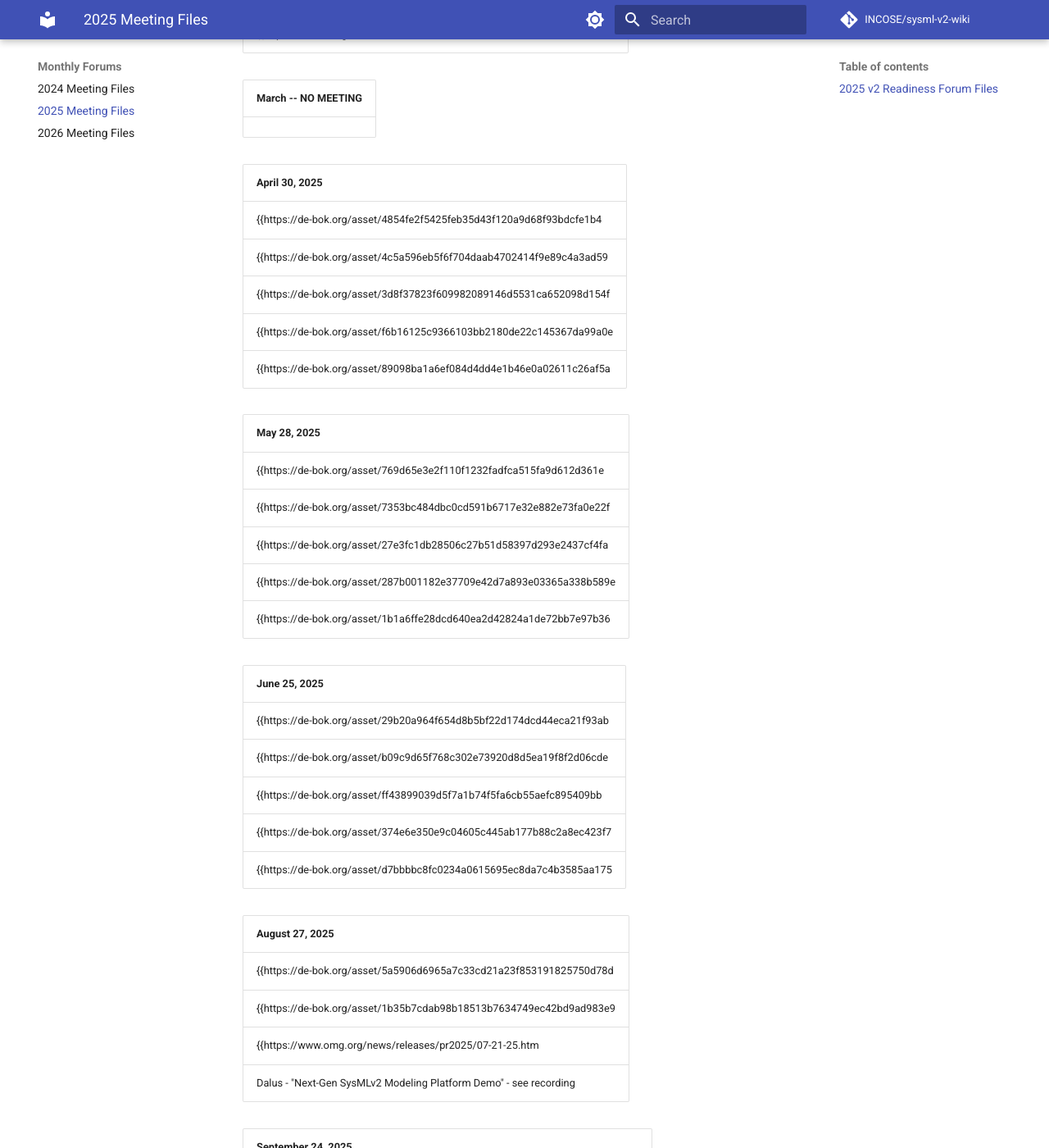
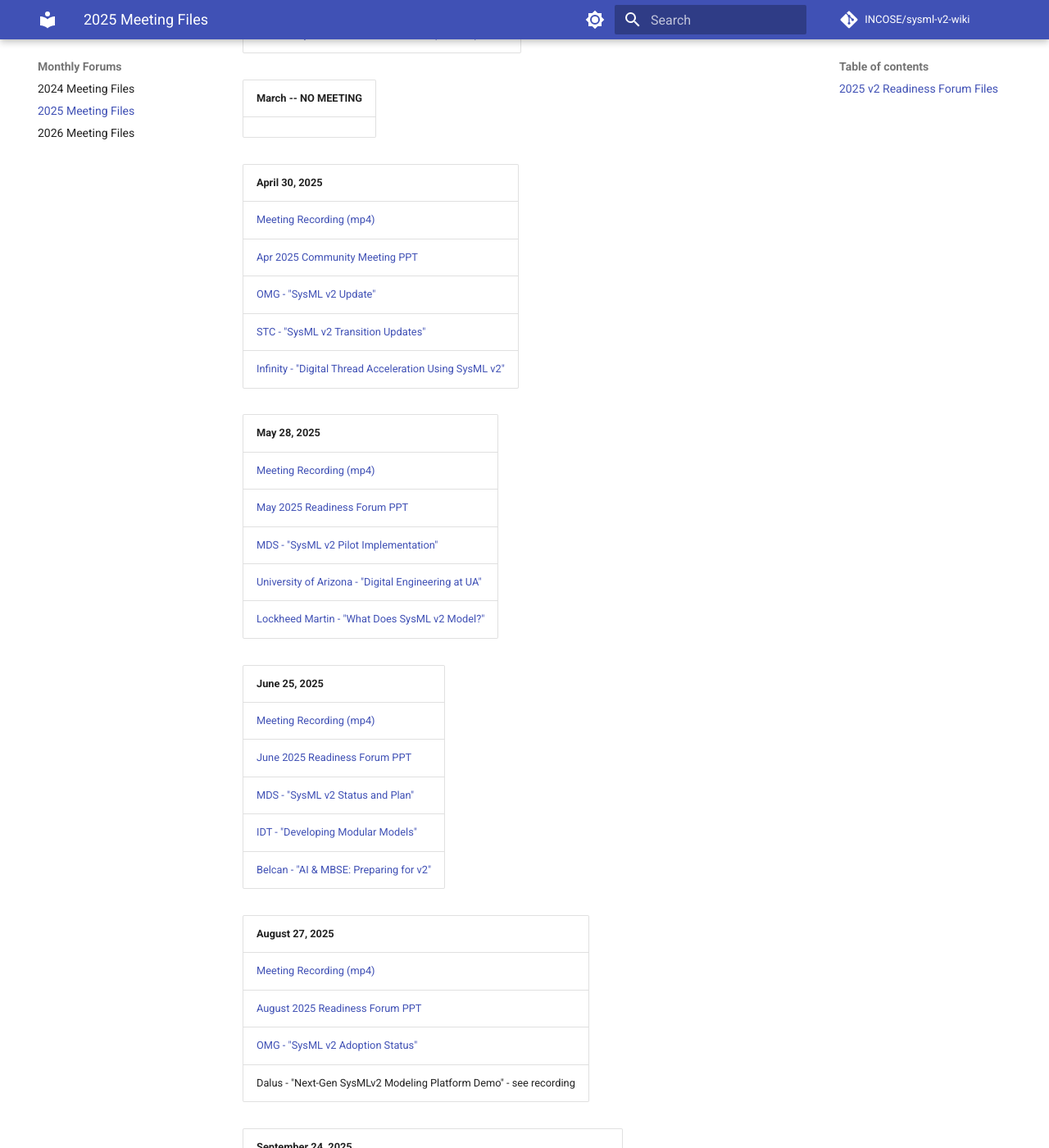
Before and after one commit to INCOSE/sysml-v2-wiki, an MkDocs documentation site: the page built from docs/meetings/2025.md, in a window 1280 px wide and 1400 px high, scrolled down 809 px. Shown: the whole window at 82% size. Built offline with MkDocs 1.6.1 and Material for MkDocs 9.7.7, drawn with Linux system fonts in a browser that asks for light colours; comment, search, counter and statistics services are not loaded; some of the changed text lies outside the part shown.

Commit message:
Fix {{url|text}} links splitting incorrectly in table cells
The pipe inside {{...}} media syntax was being treated as a cell
separator before media conversion ran. Extended the cell splitter
to protect | inside {{ }} the same way it already did for [[ ]].

Co-Authored-By: Claude Sonnet 4.6 <noreply@anthropic.com>

```diff
--- a/docs/meetings/2025.md
+++ b/docs/meetings/2025.md
@@ -12,18 +12,18 @@
 
 | **January 22, 2025** |
 | --- |
-| {{https://de-bok.org/asset/cfba2e859ac8fa28d9ace65055fddccbbafd91c4 | Meeting Recording (mp4)}} |
-| {{https://de-bok.org/asset/fdb3fb1c1126f11b528735dd4df79444660987e6 | Jan 2025 Community Meeting PPT}} |
-| {{https://de-bok.org/asset/8c3f4584bdc9f957d76624bd699ee9f53bc0bf6a | SSI - "SysML v1 & v2 Migration"}} |
-| {{https://de-bok.org/asset/4cf3e51714ab749ee3227c14656d88f69f980cf7 | Elevating Patterns - "SysML Model Management: Now & Then"}} |
+| [Meeting Recording (mp4)](https://de-bok.org/asset/cfba2e859ac8fa28d9ace65055fddccbbafd91c4) |
+| [Jan 2025 Community Meeting PPT](https://de-bok.org/asset/fdb3fb1c1126f11b528735dd4df79444660987e6) |
+| [SSI - "SysML v1 & v2 Migration"](https://de-bok.org/asset/8c3f4584bdc9f957d76624bd699ee9f53bc0bf6a) |
+| [Elevating Patterns - "SysML Model Management: Now & Then"](https://de-bok.org/asset/4cf3e51714ab749ee3227c14656d88f69f980cf7) |
 | SysGIT - "Introduction to SysGIT" (file unavailable) |
 
 
 | **February 26, 2025** |
 | --- |
-| {{https://de-bok.org/asset/484b52d84c7051135304a18aed47ee44407cec96 | Meeting Recording (mp4)}} |
-| {{https://de-bok.org/asset/db371188f681e55ec2596cb7dd901adf5e2a80e8 | Feb 2025 Community Meeting PPT}} |
-| {{https://de-bok.org/asset/c119812b52a3bb99b5857bffb3703d31b27e454e | IW 2025 SysML v2 Transition Workshop Retrospective}} |
+| [Meeting Recording (mp4)](https://de-bok.org/asset/484b52d84c7051135304a18aed47ee44407cec96) |
+| [Feb 2025 Community Meeting PPT](https://de-bok.org/asset/db371188f681e55ec2596cb7dd901adf5e2a80e8) |
+| [IW 2025 SysML v2 Transition Workshop Retrospective](https://de-bok.org/asset/c119812b52a3bb99b5857bffb3703d31b27e454e) |
 
 
 | **March -- NO MEETING** |
@@ -32,54 +32,54 @@
 
 | **April 30, 2025** |
 | --- |
-| {{https://de-bok.org/asset/4854fe2f5425feb35d43f120a9d68f93bdcfe1b4 | Meeting Recording (mp4)}} |
-| {{https://de-bok.org/asset/4c5a596eb5f6f704daab4702414f9e89c4a3ad59 | Apr 2025 Community Meeting PPT}} |
-| {{https://de-bok.org/asset/3d8f37823f609982089146d5531ca652098d154f | OMG - "SysML v2 Update"}} |
-| {{https://de-bok.org/asset/f6b16125c9366103bb2180de22c145367da99a0e | STC - "SysML v2 Transition Updates"}} |
-| {{https://de-bok.org/asset/89098ba1a6ef084d4dd4e1b46e0a02611c26af5a | Infinity - "Digital Thread Acceleration Using SysML v2"}} |
+| [Meeting Recording (mp4)](https://de-bok.org/asset/4854fe2f5425feb35d43f120a9d68f93bdcfe1b4) |
+| [Apr 2025 Community Meeting PPT](https://de-bok.org/asset/4c5a596eb5f6f704daab4702414f9e89c4a3ad59) |
+| [OMG - "SysML v2 Update"](https://de-bok.org/asset/3d8f37823f609982089146d5531ca652098d154f) |
+| [STC - "SysML v2 Transition Updates"](https://de-bok.org/asset/f6b16125c9366103bb2180de22c145367da99a0e) |
+| [Infinity - "Digital Thread Acceleration Using SysML v2"](https://de-bok.org/asset/89098ba1a6ef084d4dd4e1b46e0a02611c26af5a) |
 
 
 | **May 28, 2025** |
 | --- |
-| {{https://de-bok.org/asset/769d65e3e2f110f1232fadfca515fa9d612d361e | Meeting Recording (mp4)}} |
-| {{https://de-bok.org/asset/7353bc484dbc0cd591b6717e32e882e73fa0e22f | May 2025 Readiness Forum PPT}} |
-| {{https://de-bok.org/asset/27e3fc1db28506c27b51d58397d293e2437cf4fa | MDS - "SysML v2 Pilot Implementation"}} |
-| {{https://de-bok.org/asset/287b001182e37709e42d7a893e03365a338b589e | University of Arizona - "Digital Engineering at UA"}} |
-| {{https://de-bok.org/asset/1b1a6ffe28dcd640ea2d42824a1de72bb7e97b36 | Lockheed Martin - "What Does SysML v2 Model?"}} |
+| [Meeting Recording (mp4)](https://de-bok.org/asset/769d65e3e2f110f1232fadfca515fa9d612d361e) |
+| [May 2025 Readiness Forum PPT](https://de-bok.org/asset/7353bc484dbc0cd591b6717e32e882e73fa0e22f) |
+| [MDS - "SysML v2 Pilot Implementation"](https://de-bok.org/asset/27e3fc1db28506c27b51d58397d293e2437cf4fa) |
+| [University of Arizona - "Digital Engineering at UA"](https://de-bok.org/asset/287b001182e37709e42d7a893e03365a338b589e) |
+| [Lockheed Martin - "What Does SysML v2 Model?"](https://de-bok.org/asset/1b1a6ffe28dcd640ea2d42824a1de72bb7e97b36) |
 
 
 | **June 25, 2025** |
 | --- |
-| {{https://de-bok.org/asset/29b20a964f654d8b5bf22d174dcd44eca21f93ab | Meeting Recording (mp4)}} |
-| {{https://de-bok.org/asset/b09c9d65f768c302e73920d8d5ea19f8f2d06cde | June 2025 Readiness Forum PPT}} |
-| {{https://de-bok.org/asset/ff43899039d5f7a1b74f5fa6cb55aefc895409bb | MDS - "SysML v2 Status and Plan"}} |
-| {{https://de-bok.org/asset/374e6e350e9c04605c445ab177b88c2a8ec423f7 | IDT - "Developing Modular Models"}} |
-| {{https://de-bok.org/asset/d7bbbbc8fc0234a0615695ec8da7c4b3585aa175 | Belcan - "AI & MBSE: Preparing for v2"}} |
+| [Meeting Recording (mp4)](https://de-bok.org/asset/29b20a964f654d8b5bf22d174dcd44eca21f93ab) |
+| [June 2025 Readiness Forum PPT](https://de-bok.org/asset/b09c9d65f768c302e73920d8d5ea19f8f2d06cde) |
+| [MDS - "SysML v2 Status and Plan"](https://de-bok.org/asset/ff43899039d5f7a1b74f5fa6cb55aefc895409bb) |
+| [IDT - "Developing Modular Models"](https://de-bok.org/asset/374e6e350e9c04605c445ab177b88c2a8ec423f7) |
+| [Belcan - "AI & MBSE: Preparing for v2"](https://de-bok.org/asset/d7bbbbc8fc0234a0615695ec8da7c4b3585aa175) |
 
 
 | **August 27, 2025** |
 | --- |
-| {{https://de-bok.org/asset/5a5906d6965a7c33cd21a23f853191825750d78d | Meeting Recording (mp4)}} |
-| {{https://de-bok.org/asset/1b35b7cdab98b18513b7634749ec42bd9ad983e9 | August 2025 Readiness Forum PPT}} |
-| {{https://www.omg.org/news/releases/pr2025/07-21-25.htm | OMG - "SysML v2 Adoption Status"}} |
+| [Meeting Recording (mp4)](https://de-bok.org/asset/5a5906d6965a7c33cd21a23f853191825750d78d) |
+| [August 2025 Readiness Forum PPT](https://de-bok.org/asset/1b35b7cdab98b18513b7634749ec42bd9ad983e9) |
+| [OMG - "SysML v2 Adoption Status"](https://www.omg.org/news/releases/pr2025/07-21-25.htm) |
 | Dalus - "Next-Gen SysMLv2 Modeling Platform Demo" - see recording |
 
 
 | **September 24, 2025** |
 | --- |
-| {{https://de-bok.org/asset/4ff486e01a531ef1298d7a844018309ac74fe58b | Meeting Recording (mp4)}} |
-| {{https://www.de-bok.org/asset/8bdcdcd5ff721ce5eb589c71022e5a32ca2fe888 | September 2025 Readiness Forum PPT}} |
-| {{https://www.de-bok.org/asset/5598f0eeab0b6e2ea20427f5e497783577abb002 | OMG - "Update from LEEDS Meeting"}} |
-| {{https://www.de-bok.org/asset/70f0d30620c08e73a0f0eecf5719c64a8e1f6681 | Planetary Utilities - "Integrated Systems Design for the Industrial Space Age"}} |
-| {{https://www.de-bok.org/asset/be33340ac5972551664247edd7c9fe07751e6850 | OOSE - "iRobot, uModel!"}} |
+| [Meeting Recording (mp4)](https://de-bok.org/asset/4ff486e01a531ef1298d7a844018309ac74fe58b) |
+| [September 2025 Readiness Forum PPT](https://www.de-bok.org/asset/8bdcdcd5ff721ce5eb589c71022e5a32ca2fe888) |
+| [OMG - "Update from LEEDS Meeting"](https://www.de-bok.org/asset/5598f0eeab0b6e2ea20427f5e497783577abb002) |
+| [Planetary Utilities - "Integrated Systems Design for the Industrial Space Age"](https://www.de-bok.org/asset/70f0d30620c08e73a0f0eecf5719c64a8e1f6681) |
+| [OOSE - "iRobot, uModel!"](https://www.de-bok.org/asset/be33340ac5972551664247edd7c9fe07751e6850) |
 
 
 | **October 22, 2025** |
 | --- |
-| {{https://de-bok.org/asset/43ed134bb9599b6d9ff46894b6a2f914302af546 | Meeting Recording (mp4)}} |
-| {{https://de-bok.org/asset/0f0fab66c5c7e113fc72ae097ccf18f091e4532d | October 2025 Readiness Forum PPT}} |
-| {{https://de-bok.org/asset/47df684b21f22d5004d5dc0aea8fa3e339ee38d4 | "Rethinking Model Management 10 Years of SysML in Git as a Preview of SysML V2"}} |
-| {{https://de-bok.org/asset/ab70d3e327ad631aa80bf33b339725170f6adbe1 | "Sysand: The open-source package manager for the SysML v2 ecosystem"}} |
+| [Meeting Recording (mp4)](https://de-bok.org/asset/43ed134bb9599b6d9ff46894b6a2f914302af546) |
+| [October 2025 Readiness Forum PPT](https://de-bok.org/asset/0f0fab66c5c7e113fc72ae097ccf18f091e4532d) |
+| ["Rethinking Model Management 10 Years of SysML in Git as a Preview of SysML V2"](https://de-bok.org/asset/47df684b21f22d5004d5dc0aea8fa3e339ee38d4) |
+| ["Sysand: The open-source package manager for the SysML v2 ecosystem"](https://de-bok.org/asset/ab70d3e327ad631aa80bf33b339725170f6adbe1) |
 
 
 | **November 2025 -- NO MEETING** |
@@ -88,6 +88,6 @@
 
 | **December 3, 2025 -- COMING SOON** |
 | --- |
-| {{ | Meeting Recording (mp4) Pending}} |
-| {{ | December 2025 Readiness Forum PPT Pending}} |
-| {{ | OMG Conformance Working Group Overview Pending}} |
+| [Meeting Recording (mp4) Pending](https://www.omgwiki.org/MBSE/lib/exe/fetch.php?media=) |
+| [December 2025 Readiness Forum PPT Pending](https://www.omgwiki.org/MBSE/lib/exe/fetch.php?media=) |
+| [OMG Conformance Working Group Overview Pending](https://www.omgwiki.org/MBSE/lib/exe/fetch.php?media=) |
```
Also changed, not shown: docs/meetings/2024.md (+12 -12 lines), docs/meetings/2026.md (+5 -5 lines), docs/workshops/iw-2024.md (+26 -26 lines), docs/workshops/iw-2025.md (+39 -39 lines), scrape.py (+8 -2 lines).
